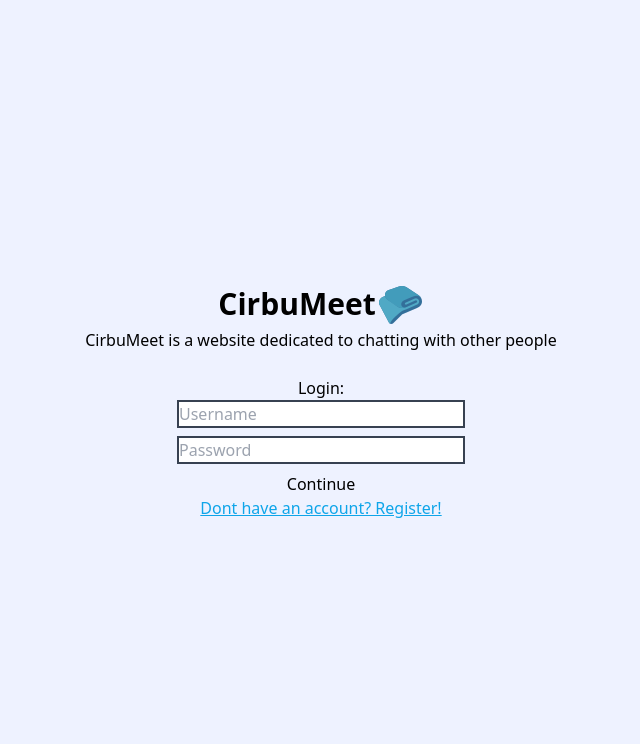
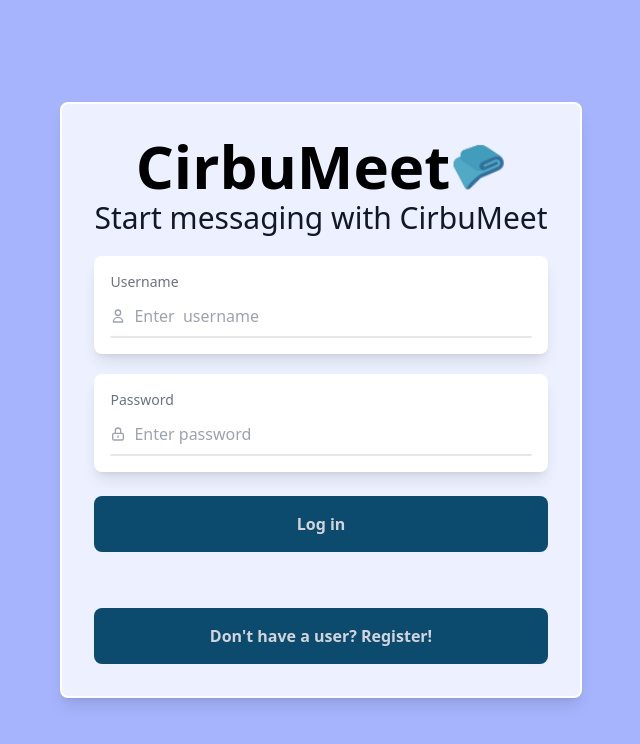
Before and after one commit to ProtemS/CirbuMeet, a Next.js app: page / in a window 1280 px wide. Shown: the top 744 px of the page, without its empty margins (319-959 px from the left). Built offline with nearby package versions, Linux system fonts and the light colour scheme.

Commit message:
made login page look

```diff
--- a/src/pages/index.js
+++ b/src/pages/index.js
@@ -1,57 +1,63 @@
 import React, { useState } from 'react';
 
+import { LockClosedIcon, UserIcon } from '@heroicons/react/outline';
 import Link from 'next/link';
 
 import CustomHeader from '../components/CustomHeader';
+import InputLabel from '../components/InputLabel';
 
 const Home = () => {
-	// useEffect(() => {
-	// 	fetch('http://localhost:8000/users').then((response) => {
-	// 		response.text().then(console.log);
-	// 	});
-	// }, []);
 	const [userName, setUserName] = useState('');
 	const [password, setPassword] = useState('');
 	return (
 		<>
 			<CustomHeader />
 
-			<main className="min-h-screen flex flex-col items-center justify-center bg-indigo-50">
-				<div className="flex flex-row items-center select-none ">
-					<span className="text-3xl font-semibold">CirbuMeet</span>
-					<img src="/icons8-blankie-48.png" alt="" />
-				</div>
-				<div>CirbuMeet is a website dedicated to chatting with other people</div>
-				<div className="mt-6">Login:</div>
+			<main className="min-h-screen flex flex-col items-center justify-center bg-indigo-300">
 				<form
 					onSubmit={(e) => {
 						e.preventDefault();
 						console.log(userName + password);
 					}}
-					className="flex flex-col space-y-2"
+					className="flex flex-col items-center m-4 w-full sm:flex-none sm:w-full sm:max-w-md min-w-max bg-white bg-opacity-80 backdrop-filter backdrop-blur-lg py-8 px-4 sm:px-8 rounded-lg shadow-lg border-2 border-white overflow-auto"
 				>
-					<input
-						type="text"
-						onChange={(e) => {
-							setUserName(e.target.value);
-						}}
-						placeholder="Username"
-						className="border-2 border-gray-700 outline-none w-72"
+					<div className="flex justify-center items-center text-6xl font-semibold">
+						<span>CirbuMeet</span>
+						<img src="/icons8-blankie-48.png" alt="" className="w-14" />
+					</div>
+					<div className="text-gray-900 pt-1 text-3xl">Start messaging with CirbuMeet</div>
+					<InputLabel
+						placeholder="Enter  username"
+						icon={UserIcon}
+						value={userName}
+						setValue={setUserName}
+						text="Username"
+						className="w-full pt-5"
 					/>
-					<input
-						type="password"
-						onChange={(e) => {
-							setPassword(e.target.value);
-						}}
-						placeholder="Password"
-						className="border-2 border-gray-700 outline-none"
+					<InputLabel
+						placeholder="Enter password"
+						icon={LockClosedIcon}
+						value={password}
+						setValue={setPassword}
+						text="Password"
+						password
+						className="w-full pt-5"
 					/>
-
-					<button type="submit">Continue</button>
+					<button
+						type="submit"
+						className="w-full p-4 mt-6 rounded-lg bg-sky-900 text-gray-300 hover:text-white transition-all ease-out font-bold"
+					>
+						Log in
+					</button>
+					<Link href="/register">
+						<a className="no-underline mt-14 p-4 w-full flex items-center justify-center rounded-lg  bg-sky-900">
+							<div className="no-underline text-gray-300 hover:text-white transition-all ease-out font-bold">
+								{/*  eslint-disable-next-line react/no-unescaped-entities */}
+								Don't have a user? Register!
+							</div>
+						</a>
+					</Link>
 				</form>
-				<Link href="/register">
-					<a>Dont have an account? Register!</a>
-				</Link>
 			</main>
 		</>
 	);
```
